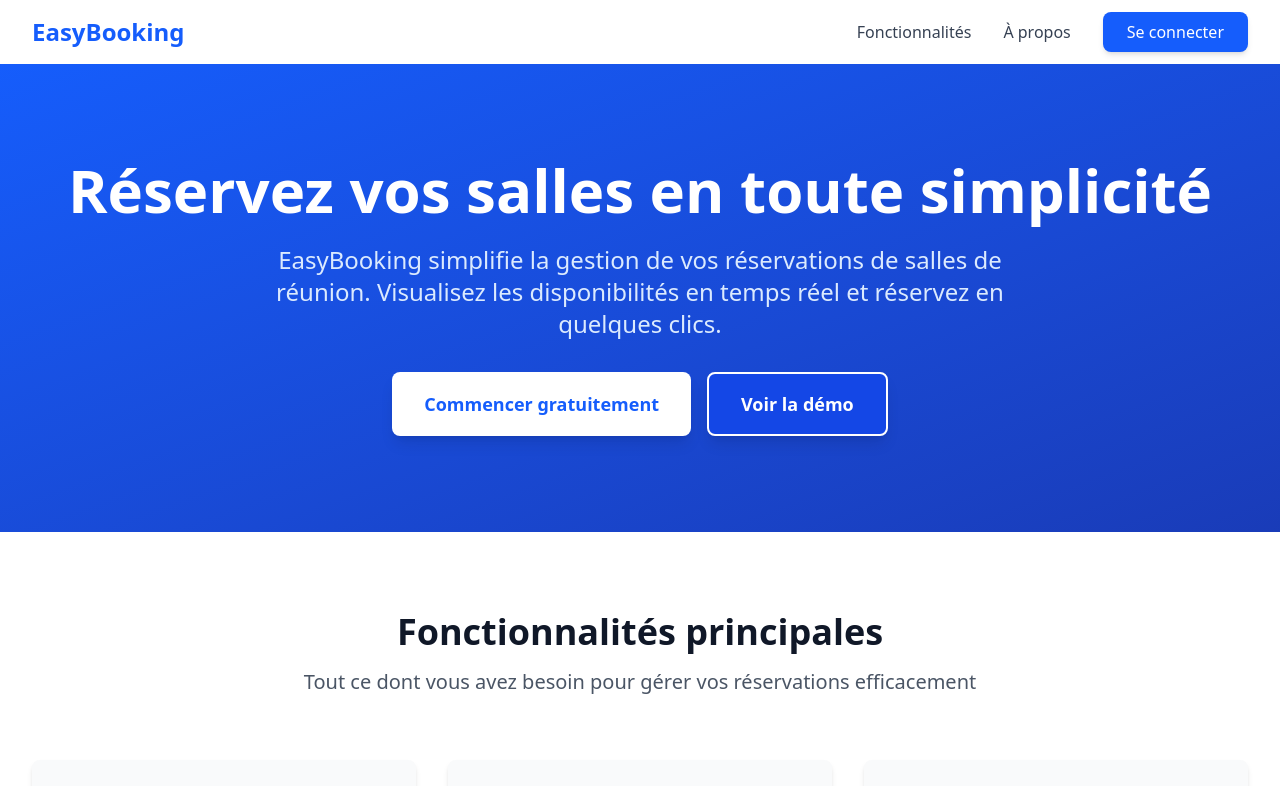
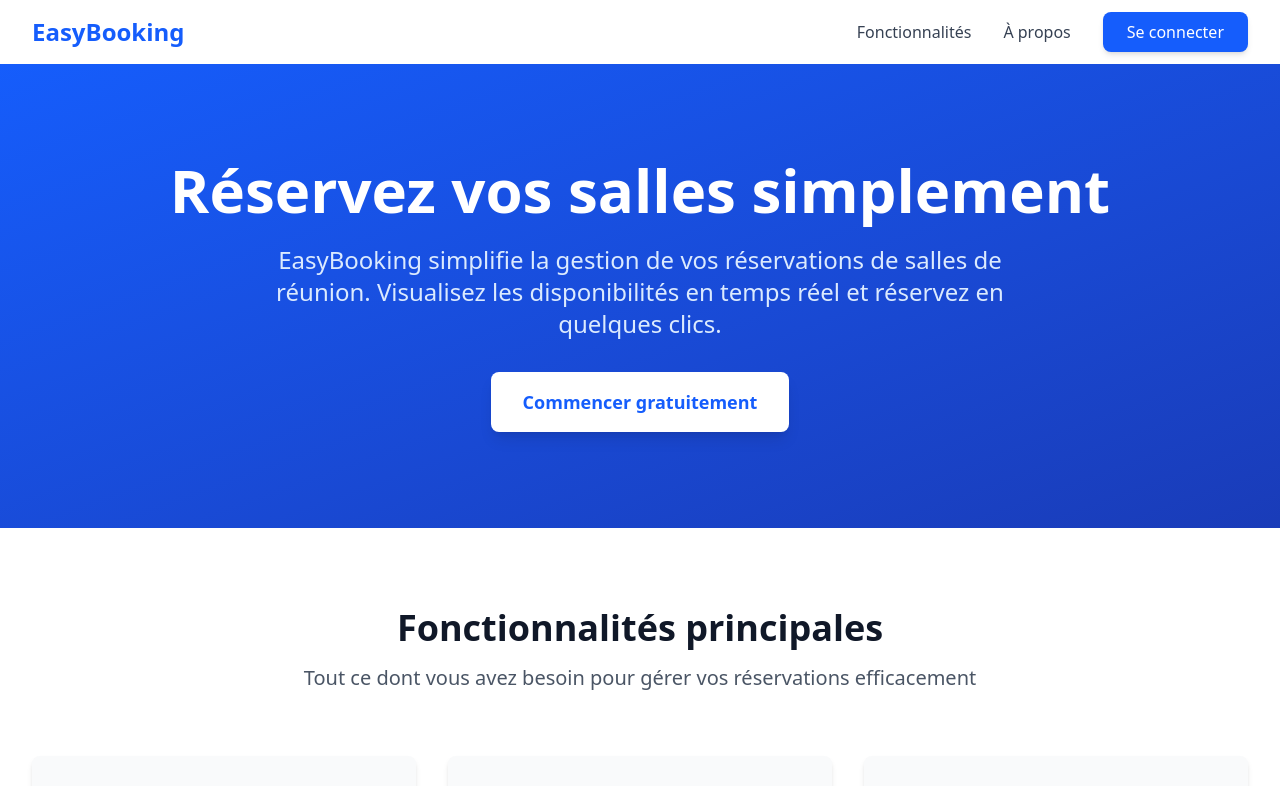
Before and after one commit to Alzower/booking-efrei, a React (Vite) app in the folder client/: page / in a window 1280 px wide. Shown: the top 786 px of the page. Built offline with nearby package versions, Linux system fonts and the light colour scheme.

Commit message:
Update HomePage

```diff
--- a/client/src/pages/Homepage.tsx
+++ b/client/src/pages/Homepage.tsx
@@ -9,7 +9,7 @@ function Homepage() {
         <div className="max-w-7xl mx-auto px-4 sm:px-6 lg:px-8 py-24">
           <div className="text-center">
             <h1 className="text-5xl md:text-6xl font-bold mb-6">
-              Réservez vos salles en toute simplicité
+              Réservez vos salles simplement
             </h1>
             <p className="text-xl md:text-2xl text-blue-100 mb-8 max-w-3xl mx-auto">
               EasyBooking simplifie la gestion de vos réservations de salles de
@@ -19,9 +19,6 @@ function Homepage() {
             <div className="flex flex-col sm:flex-row gap-4 justify-center">
               <button className="px-8 py-4 bg-white text-blue-600 rounded-lg font-semibold hover:bg-gray-100 transition-colors shadow-lg text-lg">
                 Commencer gratuitement
-              </button>
-              <button className="px-8 py-4 bg-blue-700 text-white rounded-lg font-semibold hover:bg-blue-800 transition-colors border-2 border-white shadow-lg text-lg">
-                Voir la démo
               </button>
             </div>
           </div>
```
